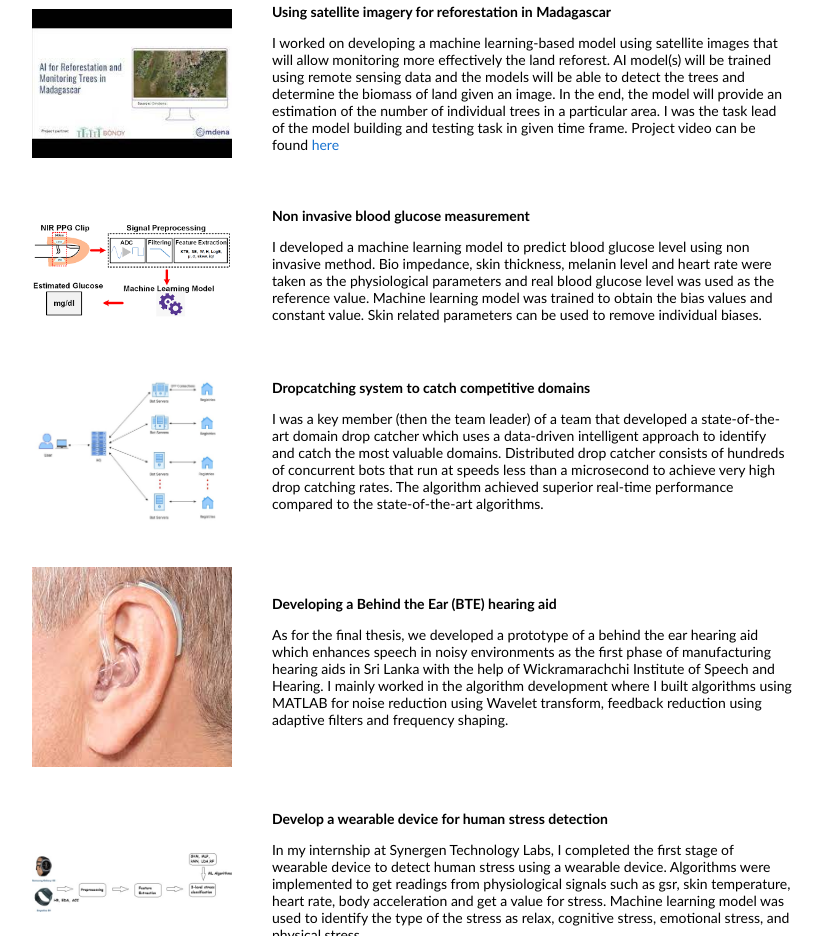
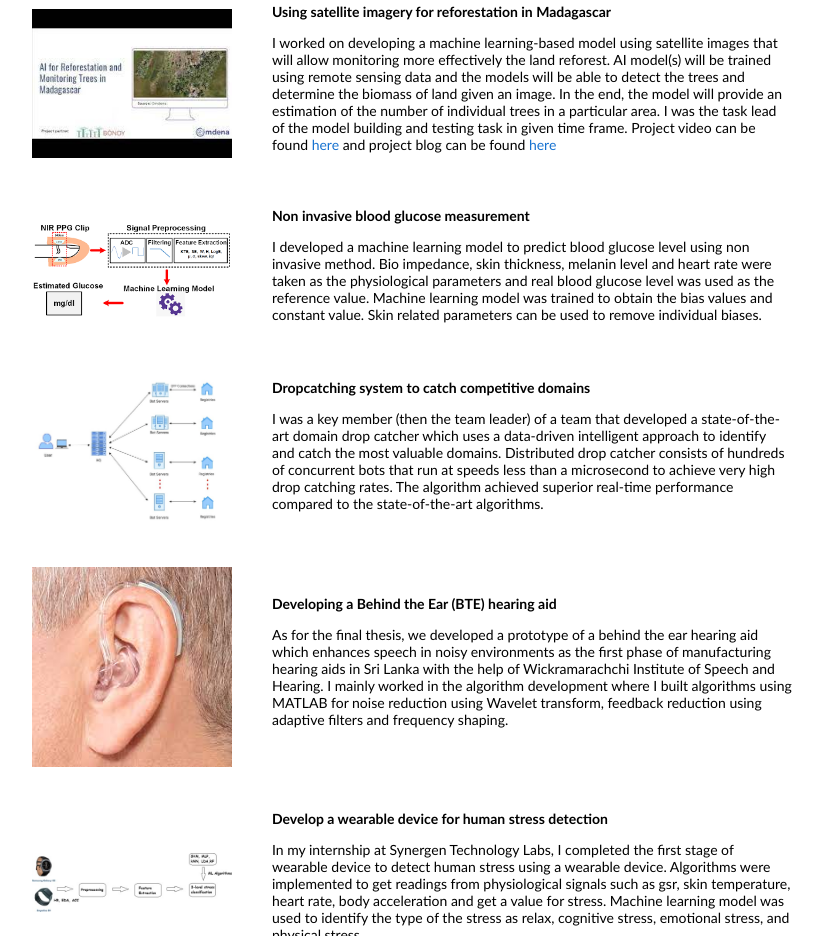
Before and after one commit to Malitha123/malitha, a plain HTML site: page index.html in a window 1280 px wide. Shown: the part 2194-3130 px from the top of the page, without its empty margins (228-1051 px from the left). Drawn offline with Linux system fonts and the light colour scheme.

Commit message:
add ombedna blog

```diff
--- a/index.html
+++ b/index.html
@@ -243,7 +243,8 @@
             AI model(s) will be trained using remote sensing data and the models will be able to detect the trees and determine the biomass of land given an image.
             In the end, the model will provide an estimation of the number of individual trees in a particular area.
             I was the task lead of the model building and testing task in given time frame.
-            Project video can be found <a href = https://www.youtube.com/watch?v=oVu1Nc9774A&ab_channel=Omdena>here</a>
+            Project video can be found <a href = https://www.youtube.com/watch?v=oVu1Nc9774A&ab_channel=Omdena>here</a> and project blog  can be
+            found <a href="https://omdena.com/blog/monitoring-reforestation-using-machine-learning/">here</a>
           </p>
         </td>
       </tr>
```
